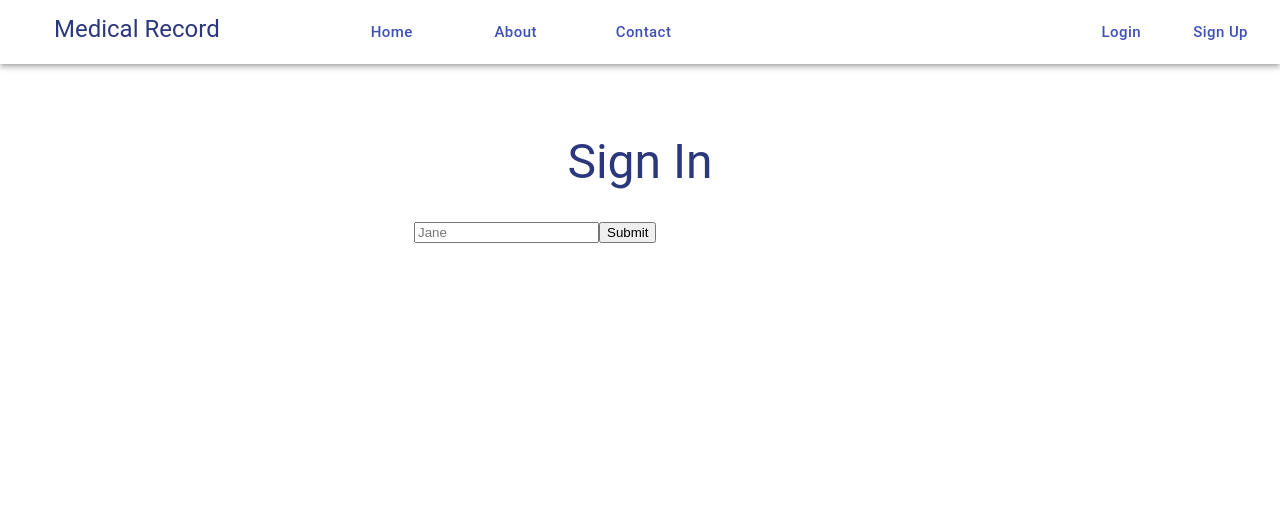
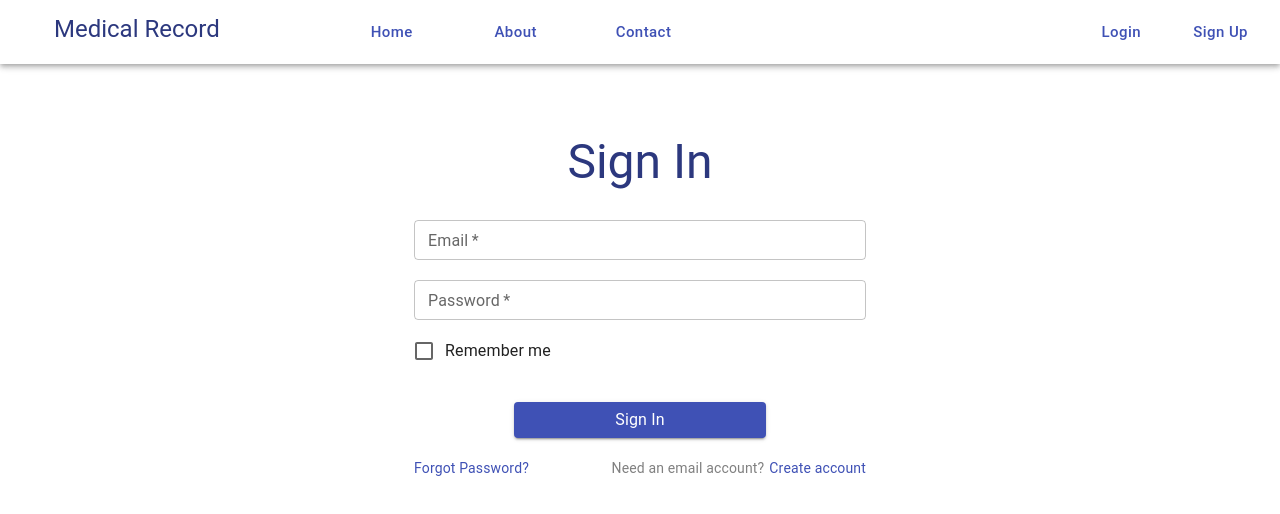
Before and after one commit to absolemlee/medical-record, a Next.js app: page /login in a window 1280 px wide. Shown: the top 514 px of the page. Built offline with nearby package versions, Linux system fonts and the light colour scheme.

Commit message:
replace login fields with react hook form

```diff
--- a/app/components/LoginForm.tsx
+++ b/app/components/LoginForm.tsx
@@ -14,75 +14,49 @@ import Link from 'next/link'
 
 type FormValues = {
   email: string
-  // password: string
-}
-
-const resolver: Resolver<FormValues> = async (values) => {
-  return {
-    values: values.email ? values : {},
-    errors: !values.email
-      ? {
-        email: {
-          type: 'required',
-          message: 'Email is required'
-        }
-      }
-      : {}
-  }
+  password: string
 }
 
 const LoginForm = () => {
-  const { register, handleSubmit, formState: { errors } } = useForm<FormValues>({ resolver })
+  const { register, handleSubmit } = useForm<FormValues>()
 
-  const onSubmit = handleSubmit((data) => console.log(data))
-
-  // const fields = {
-  //   username: register('username', { required: 'Username is required' }),
-  //   password: register('password', { required: 'Password is required' })
-  // };
+  const onSubmit = handleSubmit((data) => console.log('henlo', data))
 
   return (
     <Container style={{ padding: '0 350px' }}>
-      {/* <Box
-        component="form"
-        noValidate
-        autoComplete="off"
-        sx={{ display: 'flex', flexDirection: 'column' }}
-      > */}
       <form onSubmit={onSubmit}>
-          <input {...register("email")} placeholder="Jane" />
-          {errors?.email && <p>{errors.email.message}</p>}
-          <input type="submit" />
-        </form>
-        {/* <TextField
+        <Box sx={{ display: 'flex', flexDirection: 'column' }}>
+          <TextField
             required
-          id="outlined-required"
             label="Email"
             placeholder='Enter your email'
             sx={{ mb: 2.5 }}
             size="small"
+            type="email"
+            {...register("email")}
           />
           <TextField
             required
-          id="outlined-required"
             label="Password"
             type="password"
             placeholder='Set your password'
             sx={{ marginBottom: '10px' }}
             size="small"
-        /> */}
-        {/* <FormGroup>
+            {...register("password")}
+          />
+          <FormGroup>
             <FormControlLabel
               control={<Checkbox />}
               label="Remember me"
             />
           </FormGroup>
-        <Button variant="contained" sx={{ margin: "30px 100px 20px" }}>
+          <Button type="submit" variant="contained" sx={{ margin: "30px 100px 20px" }}>
             <Typography variant="body1" sx={{ textTransform: 'capitalize' }}>
               Sign in
             </Typography>
           </Button>
         </Box>
+      </form>
       <Box sx={{ display: 'flex', justifyContent: 'space-between' }}>
         <Typography variant="body2">
           <Link href="/reset-password" className={styles.loginLink}>
@@ -95,9 +69,29 @@ const LoginForm = () => {
             Create account
           </Link>
         </Typography>
-      </Box> */}
+      </Box>
     </Container>
   )
 }
 
 export default LoginForm
+
+// const resolver: Resolver<FormValues> = async (values) => {
+//   return {
+//     values: values.email ? values : {},
+//     errors: !values.email
+//       ? {
+//         email: {
+//           type: 'required',
+//           message: 'Email is required'
+//         }
+//       }
+//       : {}
+//   }
+// }
+
+/*
+<input {...register("email")} placeholder="Jane" />
+{errors?.email && <p>{errors.email.message}</p>}
+<input type="submit" />
+*/
```
Lines whose indentation alone changed are shown as unchanged.
